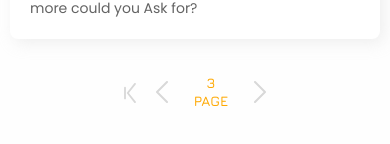
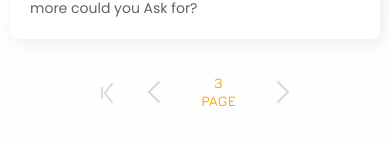
Before and after one commit to AlinaHarakh/geezelt, a plain HTML site: page index.html in a window 390 px wide. Shown: the part 1863-2007 px from the top of the page. Drawn offline with nearby package versions, Linux system fonts and the light colour scheme; a script that the page names is missing.

Commit message:
Update style.css

```diff
--- a/Geeze Search_files/style.css
+++ b/Geeze Search_files/style.css
@@ -450,6 +450,9 @@ form {
 		max-width: 100%;
 		padding: 30px 18px;
 	}
+	.nav {
+		gap: 35px;
+	}
 	.prev,
 	.next {
 		font-size: 0px;
```
